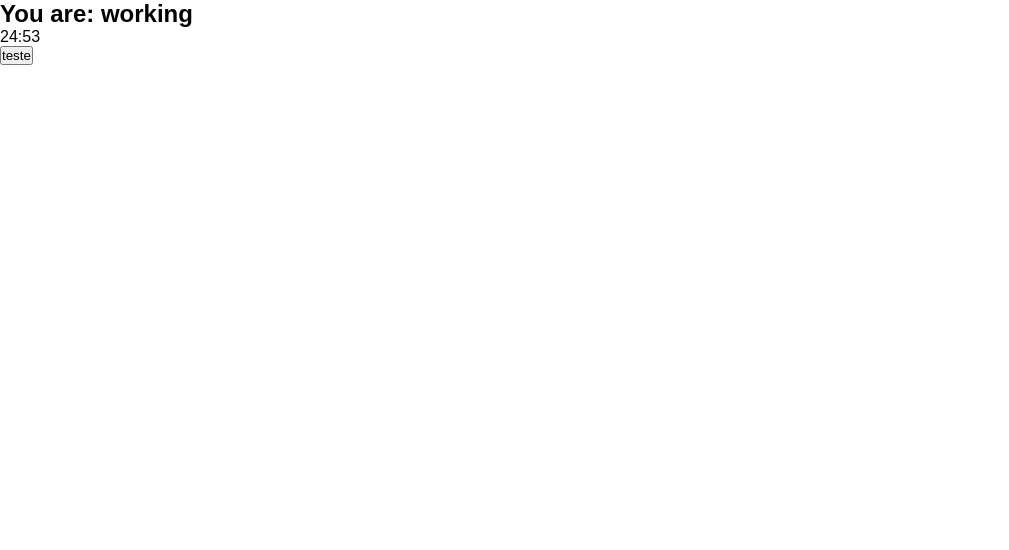
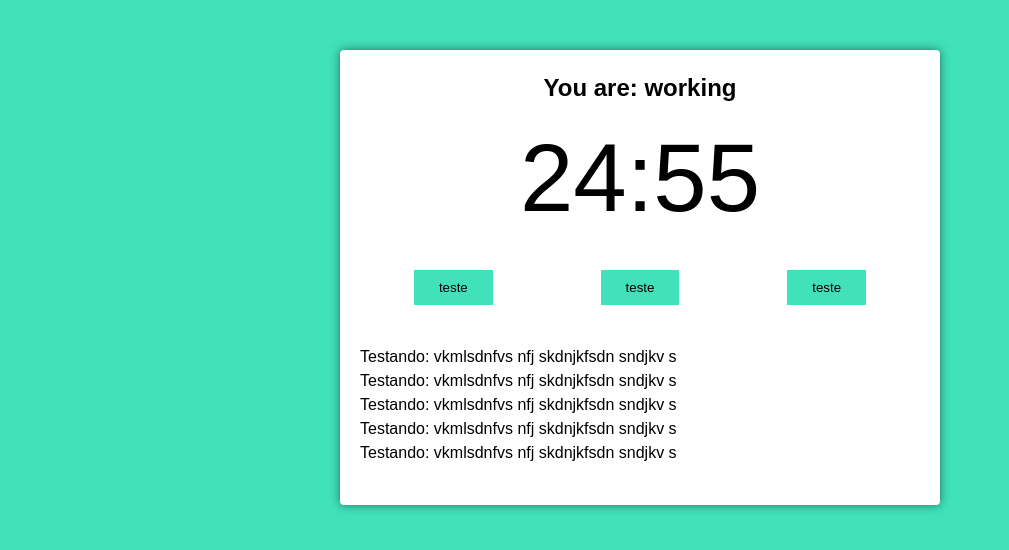
Before and after one commit to PrometheusXD/pomodoro-timer, a React (Create React App) app: page / in a window 1280 px wide. Shown: the top 550 px of the page, without its empty margins (0-1009 px from the left). Built offline with nearby package versions, Linux system fonts and the light colour scheme.

Commit message:
configuring initial css

```diff
--- a/public/index.html
+++ b/public/index.html
@@ -1,4 +1,4 @@
-<!DOCTYPE html>
+<!doctype html>
 <html lang="en">
   <head>
     <meta charset="utf-8" />
--- a/src/App.tsx
+++ b/src/App.tsx
@@ -3,8 +3,13 @@
 
 function App(): JSX.Element {
   return (
-    <div className="App">
-      <PomodoroTimer defaultPomodoroTime={1500} />
+    <div className="container">
+      <PomodoroTimer
+        pomodoroTime={1500}
+        shortRestTime={300}
+        longRestTime={900}
+        cycles={4}
+      />
     </div>
   );
 }
--- a/src/components/pomodoro-timer.tsx
+++ b/src/components/pomodoro-timer.tsx
@@ -4,11 +4,14 @@
 import { Timer } from './timer';
 
 interface Props {
-  defaultPomodoroTime: number;
+  pomodoroTime: number;
+  shortRestTime: number;
+  longRestTime: number;
+  cycles: number;
 }
 
 export function PomodoroTimer(props: Props): JSX.Element {
-  const [mainTime, setMainTime] = useState(props.defaultPomodoroTime);
+  const [mainTime, setMainTime] = useState(props.pomodoroTime);
 
   useInterval(() => {
     setMainTime(mainTime - 1);
@@ -18,7 +21,20 @@
     <div className="pomodoro">
       <h2>You are: working</h2>
       <Timer mainTime={mainTime} />
-      <Button text="teste" onClick={() => console.log(1)}></Button>
+
+      <div className="controls">
+        <Button text="teste" onClick={() => console.log(1)}></Button>
+        <Button text="teste" onClick={() => console.log(1)}></Button>
+        <Button text="teste" onClick={() => console.log(1)}></Button>
+      </div>
+
+      <div className="details">
+        <p>Testando: vkmlsdnfvs nfj skdnjkfsdn sndjkv s</p>
+        <p>Testando: vkmlsdnfvs nfj skdnjkfsdn sndjkv s</p>
+        <p>Testando: vkmlsdnfvs nfj skdnjkfsdn sndjkv s</p>
+        <p>Testando: vkmlsdnfvs nfj skdnjkfsdn sndjkv s</p>
+        <p>Testando: vkmlsdnfvs nfj skdnjkfsdn sndjkv s</p>
+      </div>
     </div>
   );
 }
--- a/src/index.css
+++ b/src/index.css
@@ -7,4 +7,63 @@
 
 body {
   font-family: sans-serif;
+  background: #41e1ba;
+  transition: background-color 300ms ease-in-out;
+  line-height: 1.5;
 }
+
+.container {
+  max-width: 640px;
+  margin: 0 auto;
+}
+
+.working {
+  background: #ef5d50;
+}
+
+.hidden {
+  display: none;
+}
+
+.pomodoro {
+  background-color: #fff;
+  margin: 50px 20px;
+  padding: 20px;
+  border-radius: 4px;
+  box-shadow: 0 0 10px rgba(0, 0, 0, 0.5);
+}
+
+.pomodoro h2 {
+  font-size: 24px;
+  text-align: center;
+}
+
+.pomodoro .timer {
+  font-size: 6rem;
+  text-align: center;
+}
+
+.pomodoro .controls {
+  display: flex;
+  justify-content: space-evenly;
+  align-items: center;
+}
+
+.pomodoro button {
+  background: #41e1ba;
+  border: none;
+  cursor: pointer;
+  padding: 10px 25px;
+  color: #000;
+  transition: background-color 300ms ease-in-out;
+  margin: 20px auto;
+}
+
+.working .pomodoro button {
+  background: #ef5d50;
+  color: #fff;
+}
+
+.pomodoro .details {
+  margin: 20px 0;
+}
```
